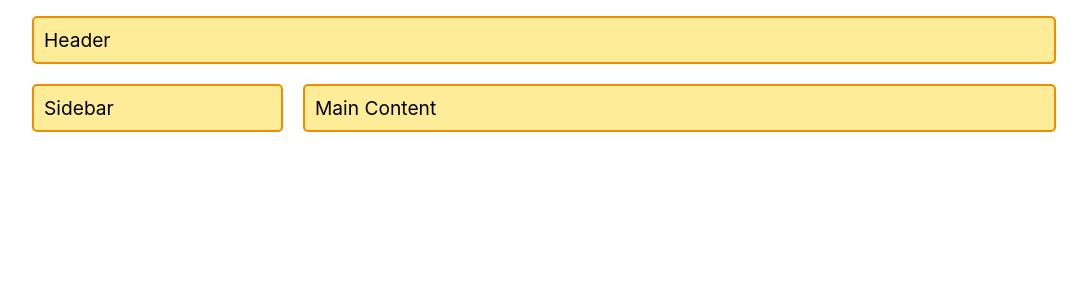
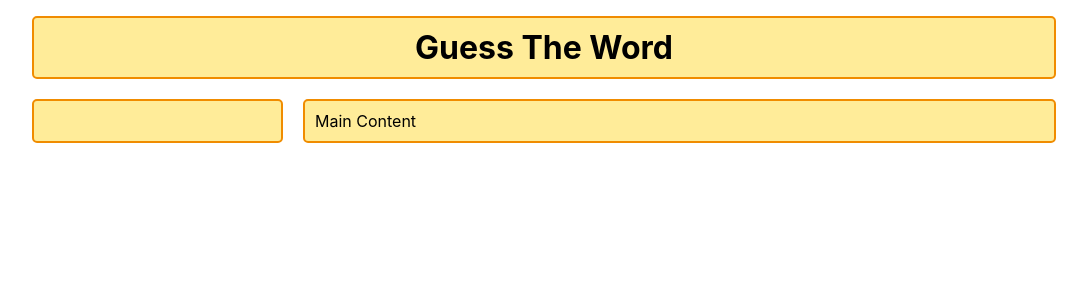
Before and after one commit to luvagu/guess-the-word, a React (Create React App) app: page / in a window 1280 px wide. Shown: the top 300 px of the page, without its empty margins (96-1183 px from the left). Built offline with nearby package versions, Linux system fonts and the light colour scheme.

Commit message:
building the head

```diff
--- a/src/App.jsx
+++ b/src/App.jsx
@@ -1,9 +1,13 @@
+import Body from './components/Body'
+
 function App() {
 	return (
 		<div className='wrapper'>
-			<header>Header</header>
-      <aside>Sidebar</aside>
-      <article>Main Content</article>
+			<header>
+				<h1>Guess The Word</h1>
+			</header>
+			<Body />
+			<article>Main Content</article>
 		</div>
 	)
 }
--- a/src/components/Body.jsx
+++ b/src/components/Body.jsx
@@ -0,0 +1,11 @@
+import Head from './Head'
+
+function Body() {
+	return (
+		<aside>
+			<Head />
+		</aside>
+	)
+}
+
+export default Body
--- a/src/components/Head.jsx
+++ b/src/components/Head.jsx
@@ -0,0 +1,5 @@
+function Head() {
+	return <div className='head' />
+}
+
+export default Head
--- a/src/index.css
+++ b/src/index.css
@@ -1,9 +1,10 @@
 * {
 	box-sizing: border-box;
+  margin: 0;
+  padding: 0;
 }
 
 body {
-	margin: 0;
   width: 100%;
   padding: 1rem;
 	font-family: -apple-system, BlinkMacSystemFont, 'Segoe UI', 'Roboto', 'Oxygen',
@@ -11,7 +12,7 @@ body {
 		sans-serif;
 	-webkit-font-smoothing: antialiased;
 	-moz-osx-font-smoothing: grayscale;
-  font-size: 1.2rem;
+  font-size: 1em;
 }
 
 .wrapper {
@@ -34,6 +35,7 @@ body {
   }
 }
 
+/* @Todo: remove */
 .wrapper > * {
   border: 2px solid #f08c00;
   background-color: #ffec99;
@@ -45,6 +47,10 @@ header {
 	grid-area: header;
 }
 
+header > h1 {
+  text-align: center;
+}
+
 aside {
 	grid-area: sidebar;
 }
```
